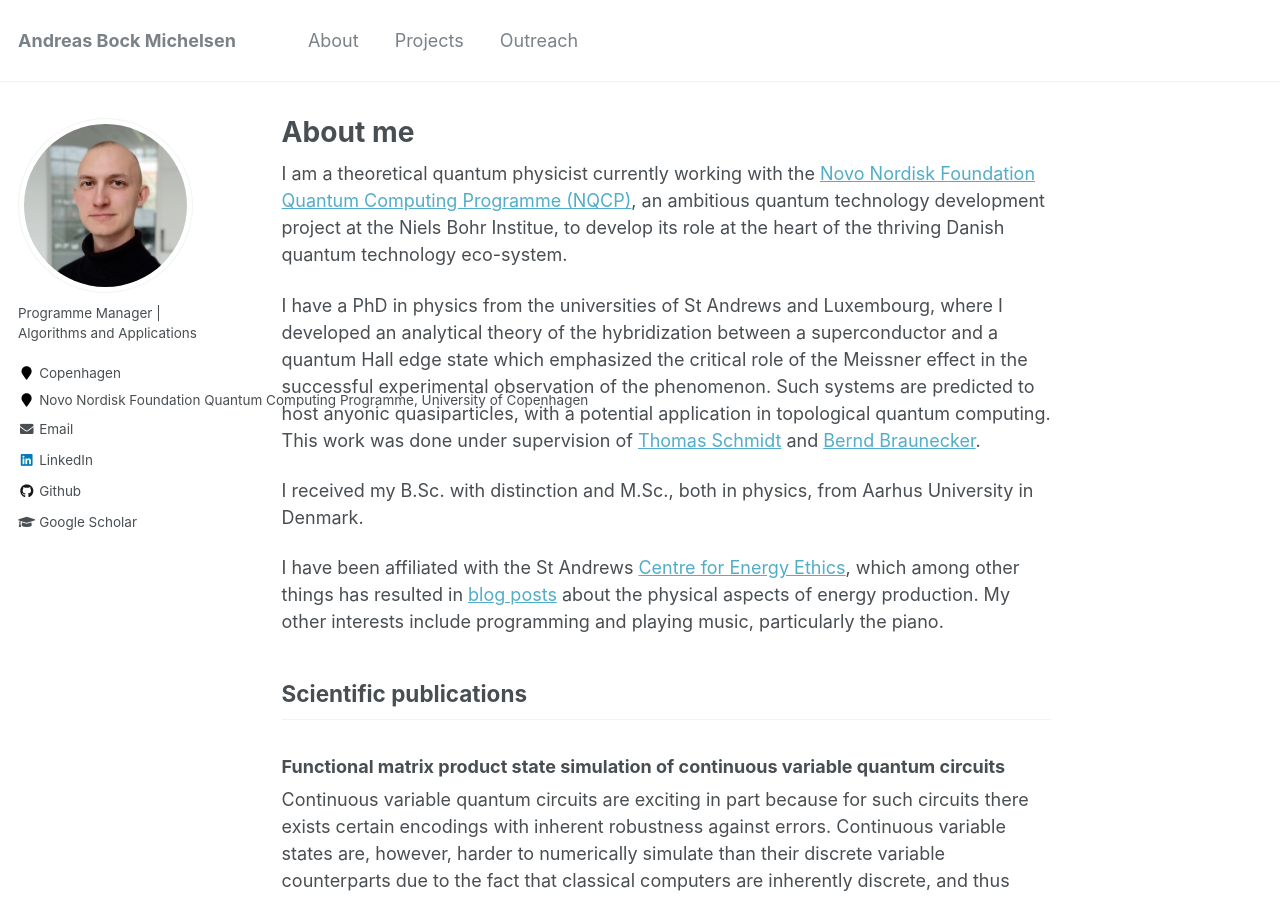
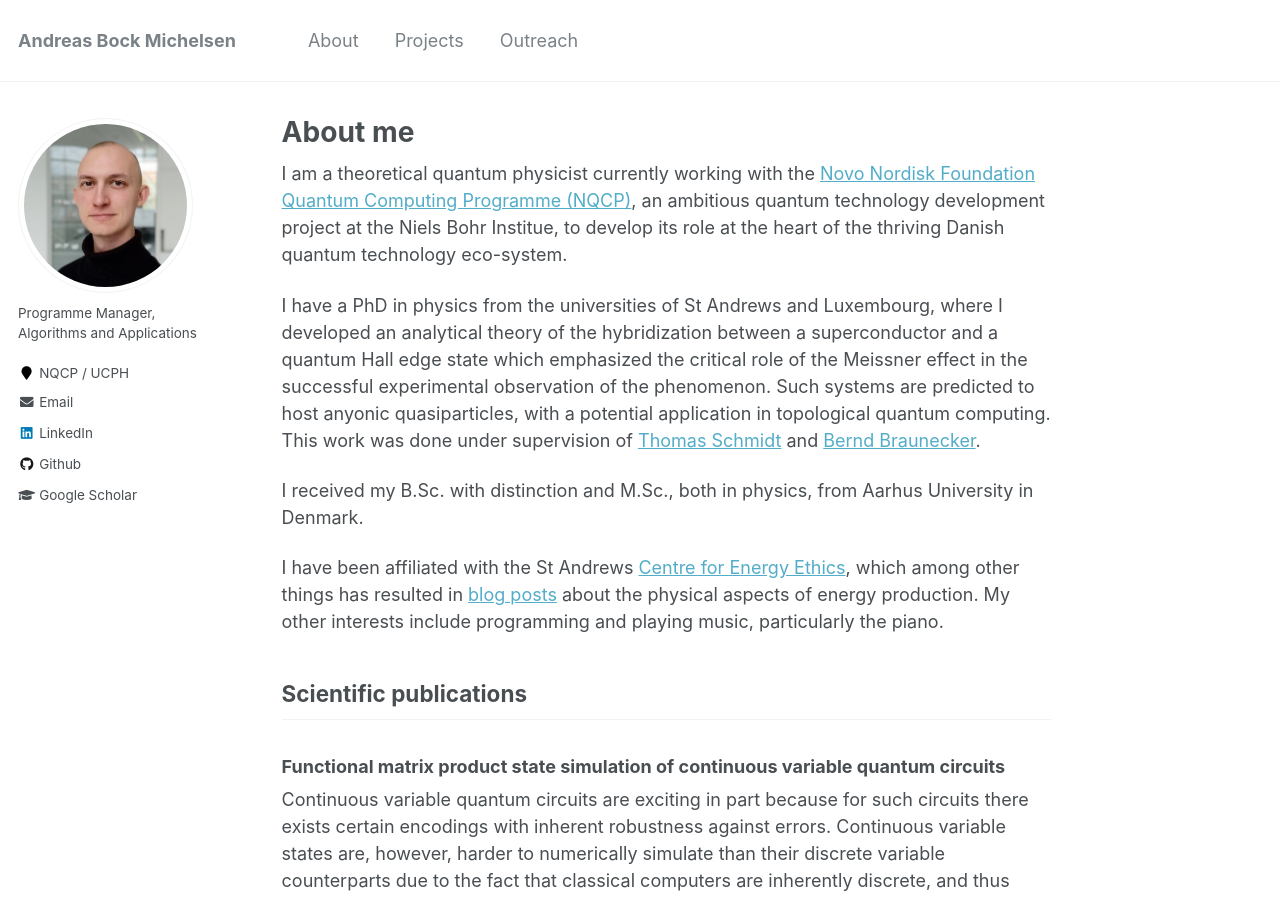
Before and after one commit to AndBM/andbm.github.io, a Jekyll site: the page built from _pages/about.md, in a window 1280 px wide and 900 px high. Built offline with Jekyll 4.4.1, drawn with Linux system fonts in a browser that asks for light colours.

Commit message:
Fix employer

```diff
--- a/_config.yml
+++ b/_config.yml
@@ -82,9 +82,9 @@ analytics:
 author:
   name             : #"Andreas Bock Michelsen"
   avatar           : "portrait_square.jpg"
-  bio              : "Programme Manager | Algorithms and Applications"
-  location         : "Copenhagen"
-  employer         : "Novo Nordisk Foundation Quantum Computing Programme, University of Copenhagen"
+  bio              : "Programme Manager, Algorithms and Applications"
+  location         : #"Copenhagen"
+  employer         : "NQCP / UCPH"
   pubmed           : #"https://www.ncbi.nlm.nih.gov/pubmed/?term=john+snow"
   googlescholar    : "https://scholar.google.com/citations?user=UgXqrVYAAAAJ&hl=en"
   email            : "andreas@abmichelsen.com"
```
